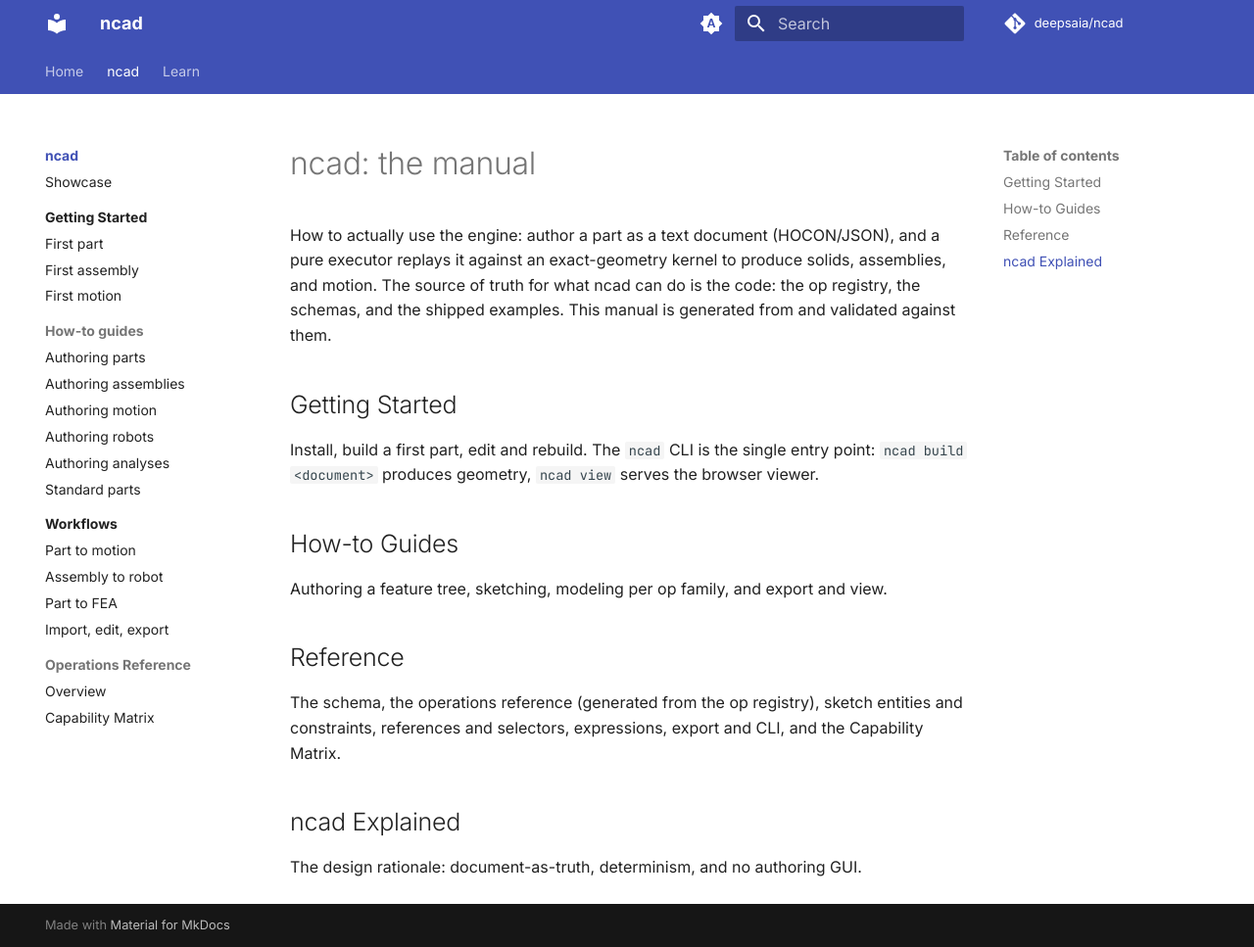
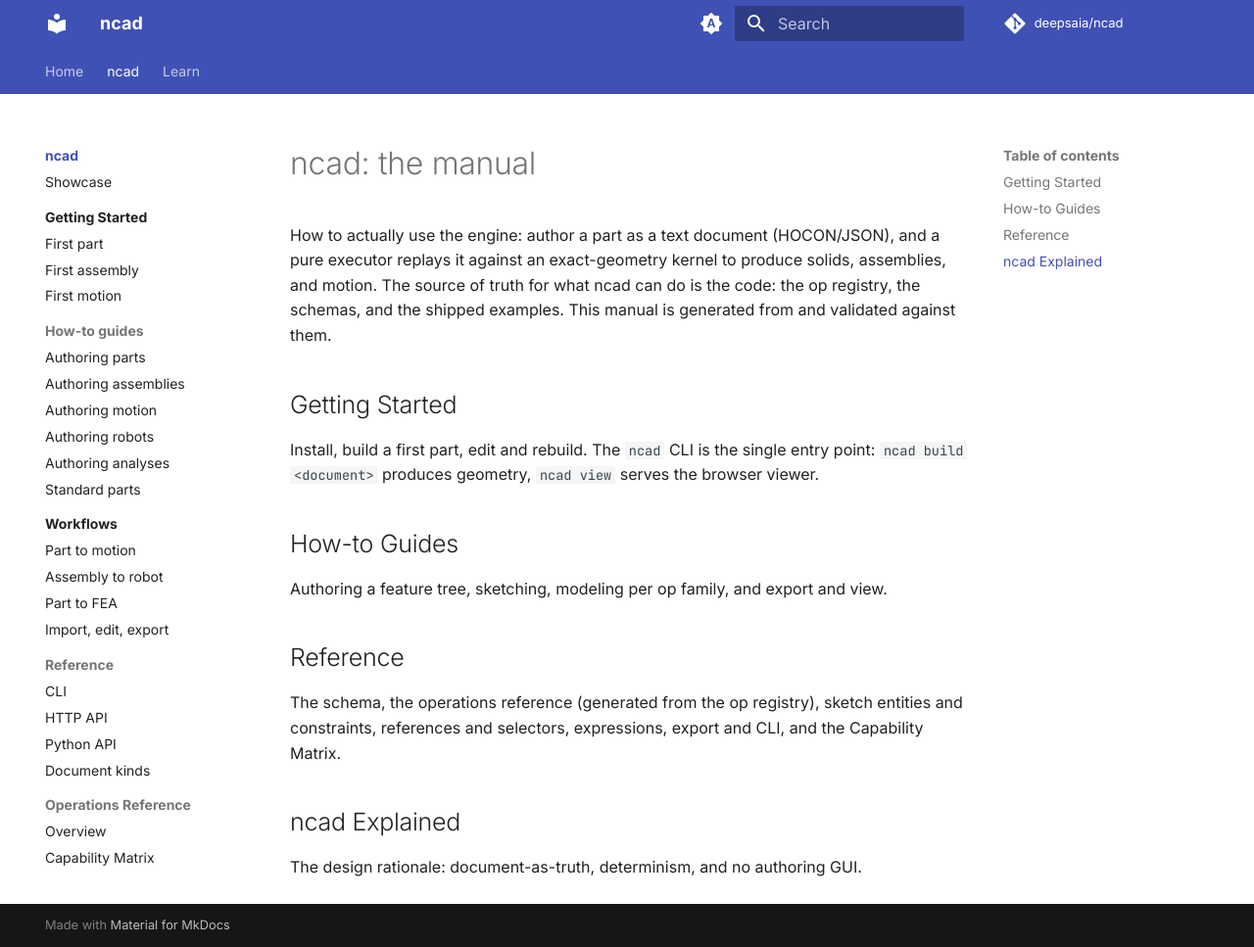
Before and after one commit to deepsaia/ncad, an MkDocs documentation site: the page built from docs_site/ncad/index.md, in a window 1280 px wide and 967 px high. Shown: the whole window at 98% size. Built offline with MkDocs 1.6.1 and Material for MkDocs 9.7.7, drawn with Linux system fonts in a browser that asks for light colours; comment, search, counter and statistics services are not loaded.

Commit message:
docs: nav for reference pages

```diff
--- a/mkdocs.yml
+++ b/mkdocs.yml
@@ -119,6 +119,11 @@
           - Assembly to robot: ncad/workflows/assembly-to-robot.md
           - Part to FEA: ncad/workflows/part-to-fea.md
           - Import, edit, export: ncad/workflows/import-edit-export.md
+      - Reference:
+          - CLI: ncad/reference/cli.md
+          - HTTP API: ncad/reference/http-api.md
+          - Python API: ncad/reference/python-api.md
+          - Document kinds: ncad/reference/document-kinds.md
       # Operations Reference children are generated + categorized from the op registry by
       # docs_hooks.py (on_config); this placeholder is replaced at build time.
       - Operations Reference:
```
